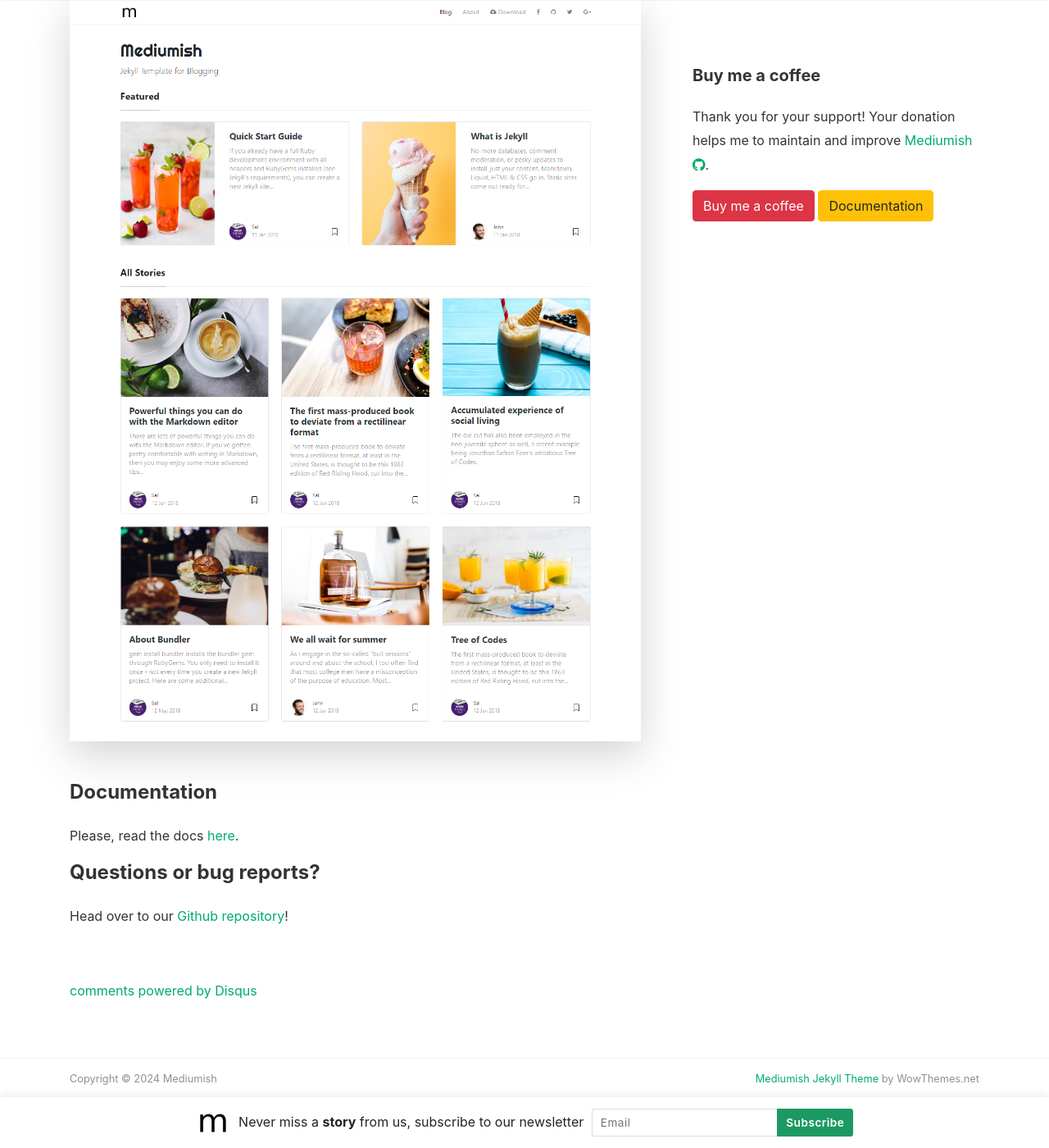
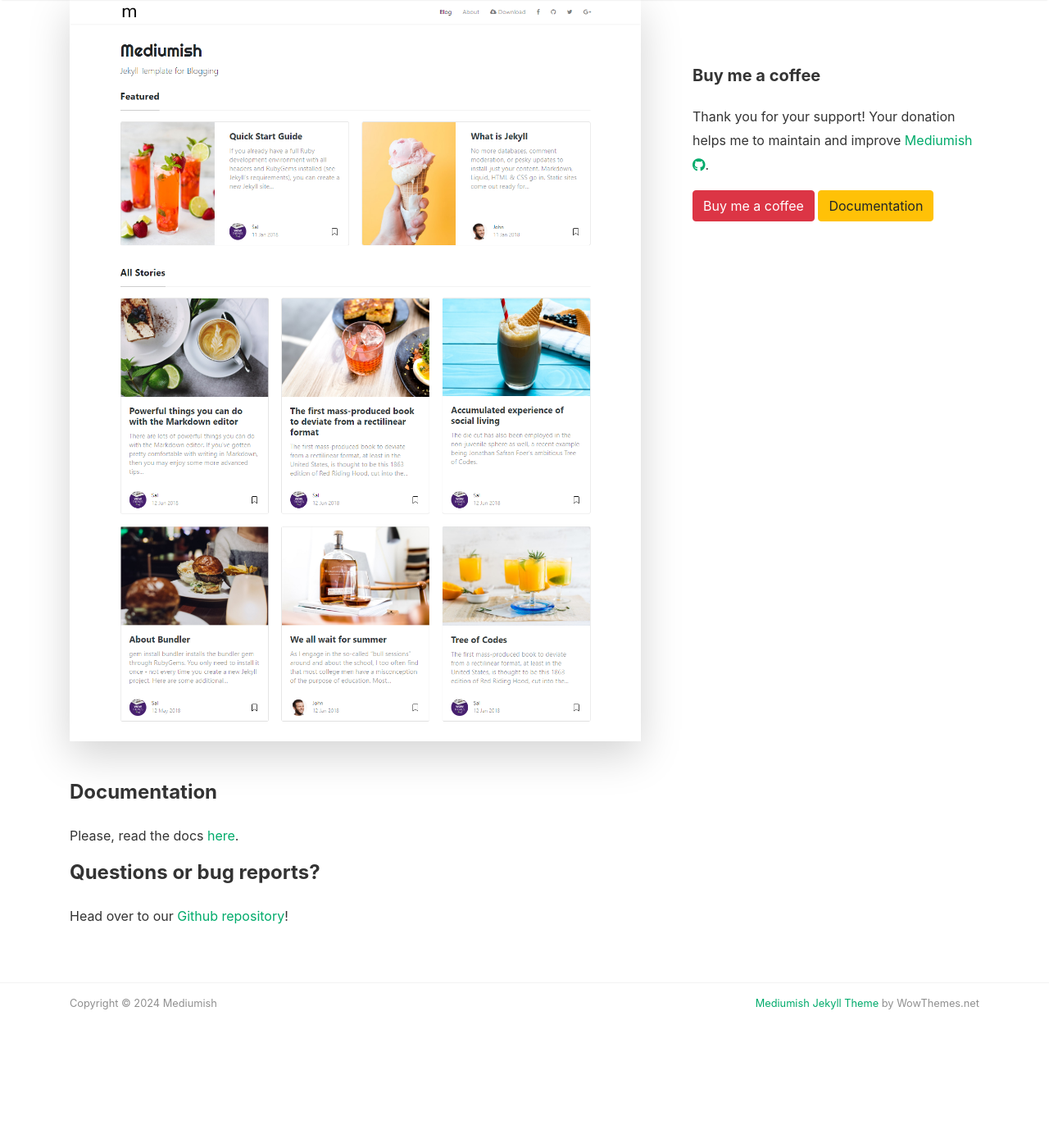
Before and after one commit to juyeon6069/juyeon.github.io, a Jekyll site: the page built from _pages/about.md, in a window 1280 px wide and 1400 px high, scrolled down 395 px. Shown: the whole window at 82% size. Built offline with Jekyll 4.4.1, drawn with Linux system fonts in a browser that asks for light colours; nearby versions of some CDN libraries; comment, search, counter and statistics services are not loaded; after the commit the page ends 1703 px from its top, so only the background shows below that.

Commit message:
remove alert bar and comment

```diff
--- a/_includes/disqus.html
+++ /dev/null
@@ -1,14 +0,0 @@
-<section class="disqus">
-    <div id="disqus_thread"></div>
-    <script type="text/javascript">
-        var disqus_shortname = '{{site.disqus}}';
-        var disqus_developer = 0;
-        (function() {
-            var dsq = document.createElement('script'); dsq.type = 'text/javascript'; dsq.async = true;
-            dsq.src = window.location.protocol + '//' + disqus_shortname + '.disqus.com/embed.js';
-            (document.getElementsByTagName('head')[0] || document.getElementsByTagName('body')[0]).appendChild(dsq);
-        })();
-    </script>
-    <noscript>Please enable JavaScript to view the <a href="http://disqus.com/?ref_noscript">comments powered by Disqus.</a></noscript>
-    <a href="http://disqus.com" class="dsq-brlink">comments powered by <span class="logo-disqus">Disqus</span></a>
-</section>
--- a/_layouts/default.html
+++ b/_layouts/default.html
@@ -107,22 +107,6 @@ ga('send', 'pageview');
     {{ content }}
 </div>
 
-{% if site.mailchimp-list %}
-<!-- Bottom Alert Bar
-================================================== -->
-<div class="alertbar">
-	<div class="container text-center">
-		<span><img src="{{ site.baseurl }}/{{ site.logo }}" alt="{{site.title}}"> &nbsp; Never miss a <b>story</b> from us, subscribe to our newsletter</span>
-        <form action="{{site.mailchimp-list}}" method="post" name="mc-embedded-subscribe-form" class="wj-contact-form validate" target="_blank" novalidate>
-            <div class="mc-field-group">
-            <input type="email" placeholder="Email" name="EMAIL" class="required email" id="mce-EMAIL" autocomplete="on" required>
-            <input type="submit" value="Subscribe" name="subscribe" class="heart">
-            </div>
-        </form>
-	</div>
-</div>
-{% endif %}
-
 </div>
 
 <!-- Categories Jumbotron
--- a/_layouts/page.html
+++ b/_layouts/page.html
@@ -12,13 +12,4 @@ layout: default
     {{content}}
     </div>
 
-    {% if page.comments == true %}
-
-    <div id="comments" class="row mb-5">
-        <div class="col-md-8">
-            {% include disqus.html %}
-        </div>
-    </div>
-
-    {% endif %}
 </section>
--- a/assets/css/screen.css
+++ b/assets/css/screen.css
@@ -398,40 +398,12 @@ blockquote {
         height: 359px;
     }
 
-    .alertbar {
-        position: relative !Important;
-        margin-bottom: 20px;
-        margin-top: 20px;
-        box-shadow: none !Important;
-        padding-right: 14px !Important;
-    }
-
     #comments {
         margin-right: 15px;
     }
 
     .jumbotron.fortags {
         margin-bottom: 0 !Important;
-    }
-
-    .alertbar form {
-        margin-top: 20px;
-    }
-
-    .alertbar span,
-    .alertbar form {
-        display: block;
-    }
-
-    .alertbar input[type="submit"] {
-        border-radius: 3px !Important;
-    }
-
-    .alertbar input[type="email"] {
-        margin-right: 0px !Important;
-        display: block;
-        border-right: 1px solid #ddd !Important;
-        margin-bottom: 10px;
     }
 
     .jumbotron {
@@ -547,51 +519,6 @@ ul.tags li a:hover {
 .post-top-meta .btn.follow {
     margin-left: 5px;
     margin-top: -4px;
-}
-
-.alertbar {
-    box-shadow: 0 -3px 10px 0 rgba(0, 0, 0, .0785);
-    position: fixed;
-    bottom: 0;
-    left: 0;
-    background-color: #fff;
-    width: 100%;
-    padding: 14px 0;
-    z-index: 1;
-    display: none;
-}
-
-.alertbar form {
-    display: inline-block;
-}
-
-.alertbar input[type="email"] {
-    font-size: 0.85rem;
-    padding: 3px 5px 3px 10px;
-    border-top-left-radius: 3px;
-    border-bottom-left-radius: 3px;
-    border: 1px solid #ddd;
-    border-right: 0;
-    margin-right: -10px;
-    height: 34px;
-    letter-spacing: 0.5px;
-    margin-left: 5px;
-}
-
-.alertbar input[type="submit"] {
-    background-color: #1C9963;
-    border: 1px solid #1C9963;
-    color: rgba(255, 255, 255, 1);
-    fill: rgba(255, 255, 255, 1);
-    font-size: 0.85rem;
-    border-radius: 0;
-    padding: 4px 10px;
-    border-top-right-radius: 3px;
-    border-bottom-right-radius: 3px;
-    font-weight: 600;
-    height: 34px;
-    letter-spacing: 0.5px;
-    cursor: pointer;
 }
 
 .form-control::-webkit-input-placeholder {
--- a/assets/js/mediumish.js
+++ b/assets/js/mediumish.js
@@ -19,16 +19,6 @@ jQuery(document).ready(function($){
           t.hide();
       });
     }
-
-    // alertbar later
-    $(document).scroll(function () {
-        var y = $(this).scrollTop();
-        if (y > 280) {
-            $('.alertbar').fadeIn();
-        } else {
-            $('.alertbar').fadeOut();
-        }
-    });
 
 
     // Smooth on external page
```
Also changed, not shown: _layouts/post.html (+0 -14 lines), _posts/2018-06-12-powerful-things-markdown-editor.md (+0 -13 lines).
